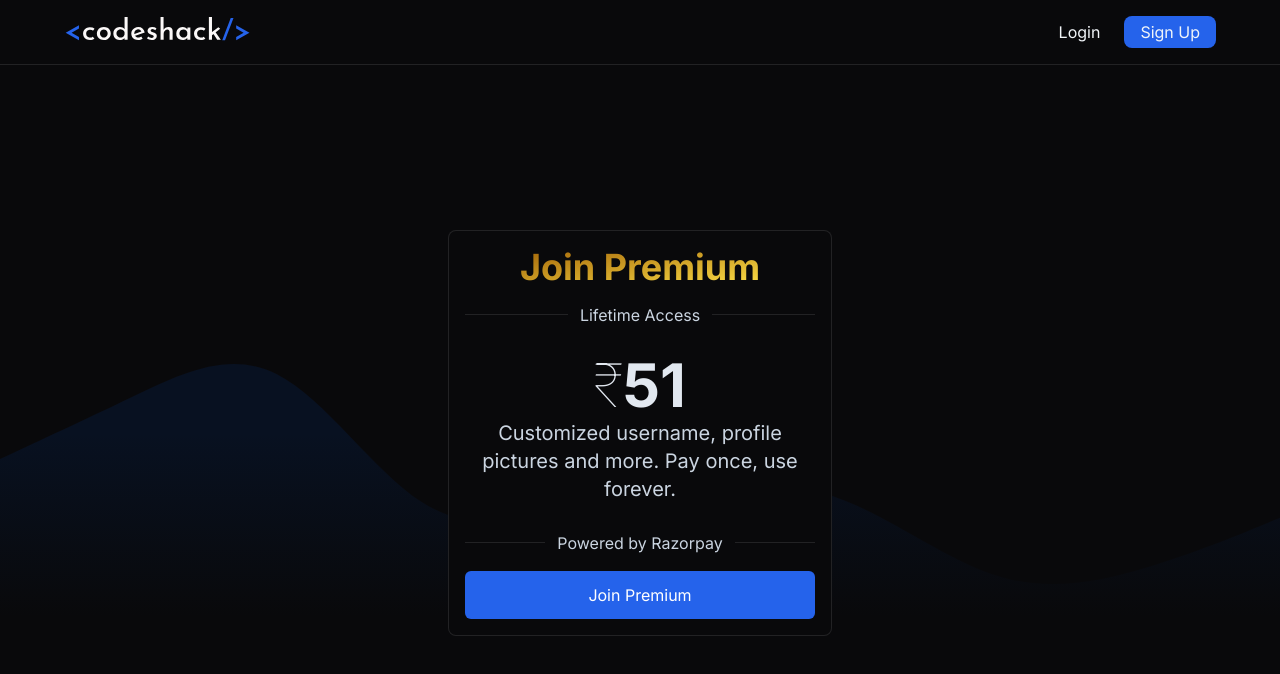
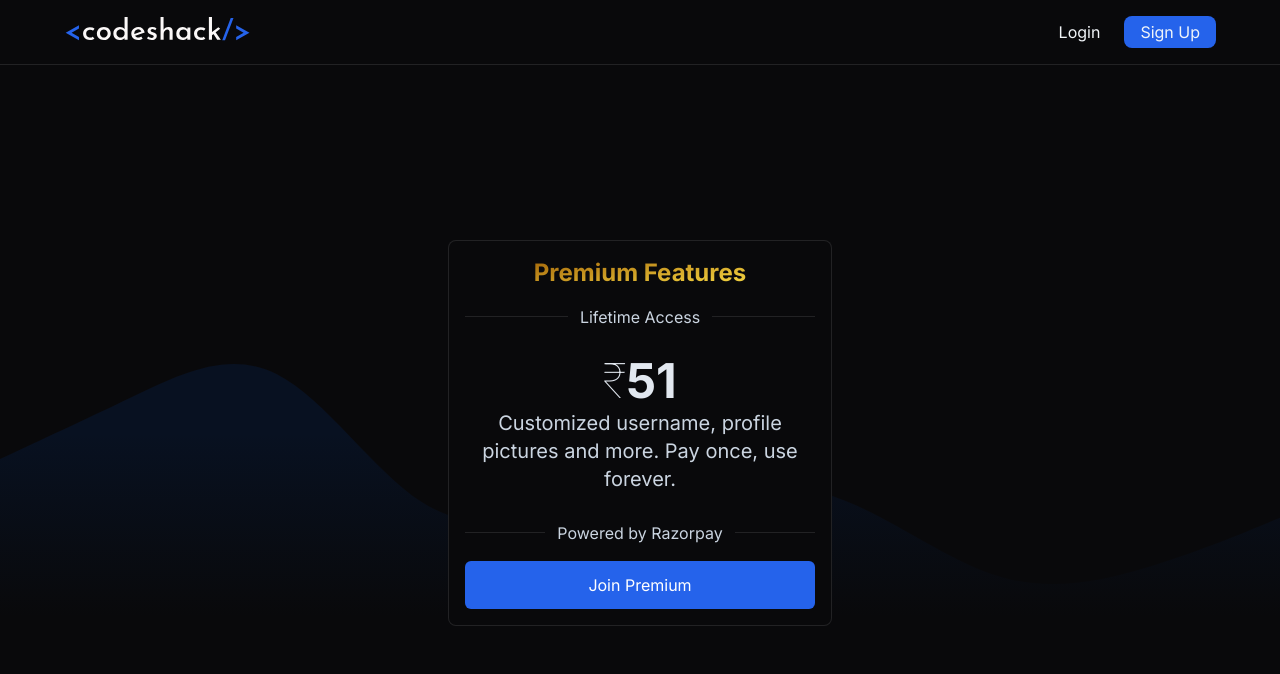
Before and after one commit to shadyy41/codeshack, a Next.js app: page /premium in a window 1280 px wide. Shown: the top 674 px of the page. Built offline with nearby package versions, Linux system fonts and the light colour scheme; no server answers.

Commit message:
Styling changes

```diff
--- a/app/auth/signout/components/backbutton.tsx
+++ b/app/auth/signout/components/backbutton.tsx
@@ -4,7 +4,7 @@ import { useRouter } from "next/navigation"
 const BackButton = () => {
   const router = useRouter()
   return (
-    <button className="py-3 rounded-md bg-blue-600 text-white hover:bg-blue-500 transition-colors custom-outline w-full max-w-sm" onClick={()=>router.back()}>
+    <button className="py-3 rounded-md border border-white border-opacity-10 text-white hover:bg-neutral-900 transition-colors custom-outline w-full max-w-sm" onClick={()=>router.back()}>
       Go Back
     </button>
   )
--- a/app/premium/components/clientside.tsx
+++ b/app/premium/components/clientside.tsx
@@ -87,10 +87,10 @@ const ClientSide = ({ authenticated, isPremium }: Props) => {
         src="https://checkout.razorpay.com/v1/checkout.js"
       />
       <div className="h-fit w-full max-w-sm border rounded-lg border-white border-opacity-10 flex flex-col items-center justify-start py-4 px-4 bg-zinc-950 gap-4">
-        <h1 className="text-3xl font-extrabold sm:font-bold sm:text-4xl premium-text">Join Premium</h1>
+        <h1 className="text-xl font-bold sm:text-2xl premium-text">Premium Features</h1>
         <Divider text="Lifetime Access"/>
         <div className="flex gap-1 flex-col w-full py-3">
-          <p className="text-slate-200 text-6xl font-bold">
+          <p className="text-slate-200 text-5xl font-bold">
             <span className="font-thin">&#8377;</span>51
           </p>
           <p className="text-xl text-slate-300 w-full flex flex-col">
```
